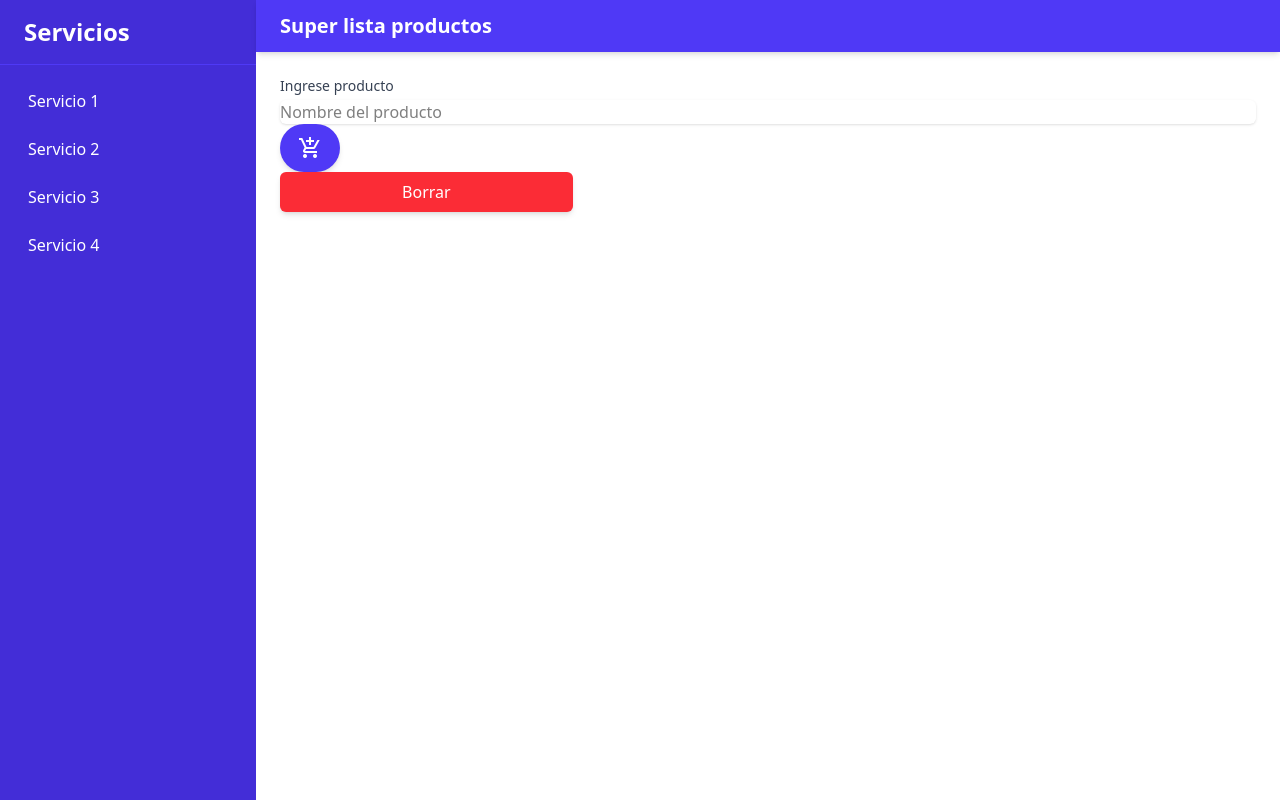
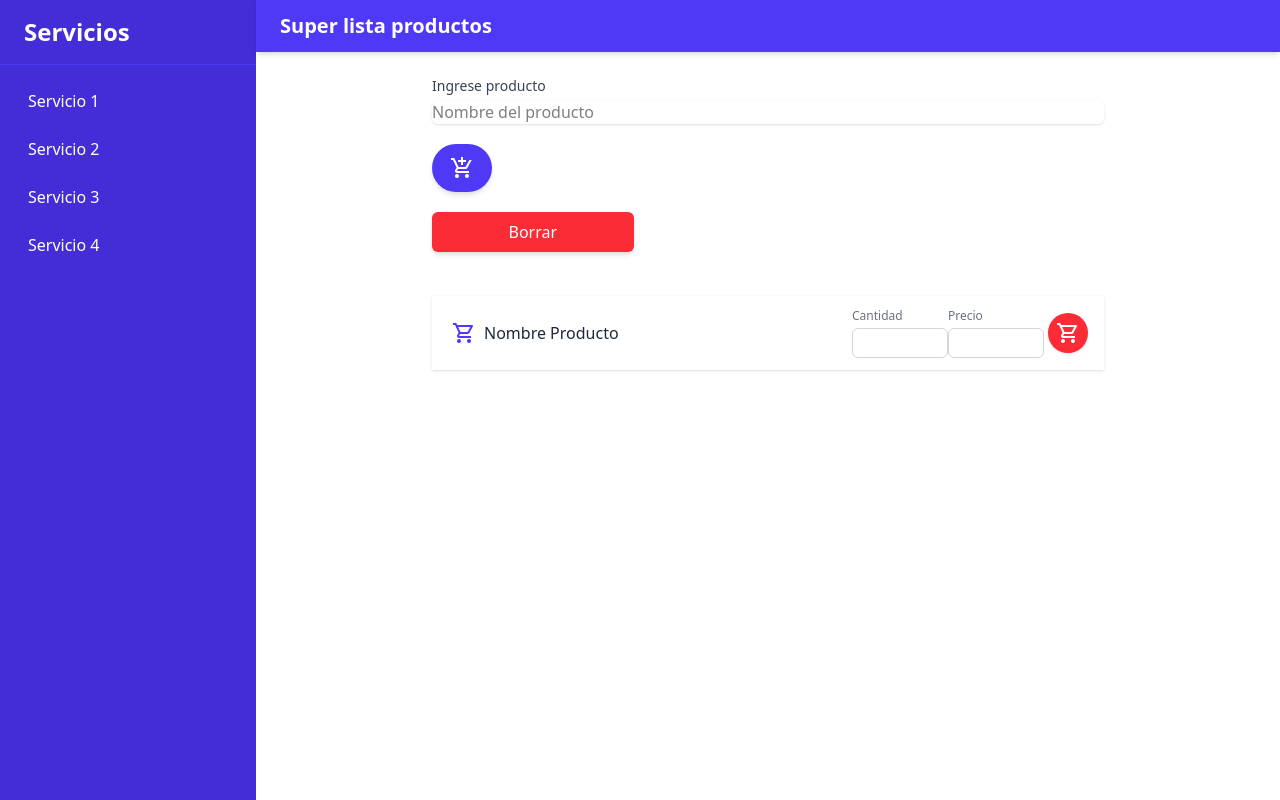
Before and after one commit to juanma932/javascript-pwa, a website with bundled scripts: page index.html in a window 1280 px wide. Built offline with nearby package versions, Linux system fonts and the light colour scheme.

Commit message:
Lista de productos

```diff
--- a/index.html
+++ b/index.html
@@ -5,8 +5,7 @@
   <meta charset="UTF-8" />
 
   <meta name="viewport" content="width=device-width, initial-scale=1.0" />
-  <link rel="stylesheet"
-    href="https://fonts.googleapis.com/css2?family=Material+Symbols+Outlined:opsz,wght,FILL,GRAD@24,400,0,0&icon_names=add_shopping_cart" />
+  <link rel="stylesheet" href="https://fonts.googleapis.com/css2?family=Material+Symbols+Outlined" />
   <title>Intro a PWA</title>
 </head>
 
@@ -34,6 +33,7 @@
       </header>
       <!-- Contenido -->
       <main class="flex-1 overflow-y-auto p-6">
+        <div class="max-w-2xl mx-auto space-y-5">
           <!--  Controles de entrada -->
           <div class="flex-wrap items-center gap-4">
             <div class="flex1">
@@ -57,6 +57,38 @@
 
           </button>
 
+          <!-- Lista de productos -->
+          <div id="lista" class="mt-6 space-y-2">
+            <ul>
+              <li
+                class="flex items-center justify-between bg-white rouded-lg shadow p-3 mb-2 hover:bg-gray-50 transition">
+
+                <!-- Icono de producto -->
+                <span class="flex items-center justify-center w-10 text-indigo-600">
+                  <i class=" material-symbols-outlined text-2xl">Shopping_Cart </i> </span>
+                <!-- Nombre de producto -->
+                <span class="flex-1 text-gray-800 font-medium truncate w-32">Nombre Producto</span>
+                <!-- Cantidad -->
+                <span class="w-24">
+                  <label for="" class="block text-xs text-gray-500 ">Cantidad</label>
+                  <input type="text"
+                    class="mt-1 w-full border border-gray-300 rounded-md text-sm p-1 text-center focus:ring-2 focus:ring-indigo-500 focus:border-indigo-500">
+                </span>
+                <!-- Precio-->
+                <span class="w-24">
+                  <label for="" class="block text-xs text-gray-500 ">Precio</label>
+                  <input type="text"
+                    class="mt-1 w-full border border-gray-300 rounded-md text-sm p-1 text-center focus:ring-2 focus:ring-indigo-500 focus:border-indigo-500">
+                </span>
+                <!-- Borrar producto -->
+                <span class="w-12 flex justify-center"><button
+                    class="flex items-center justify-center bg-red-500 hover:bg-red-600 text-white rounded-full w-10 h-10 shadow transition">
+                    <i class="material-symbols-outlined">Shopping_Cart</i>
+                  </button></span>
+              </li>
+            </ul>
+          </div>
+        </div>
       </main>
     </div>
   </div>
--- a/src/style.css
+++ b/src/style.css
@@ -1,8 +1,6 @@
 @import "tailwindcss";
 
-.w-10 {
-    width: 10%;
-}
+
 
 .w-20 {
     width: 20%;
```
Lines whose indentation alone changed are shown as unchanged.
